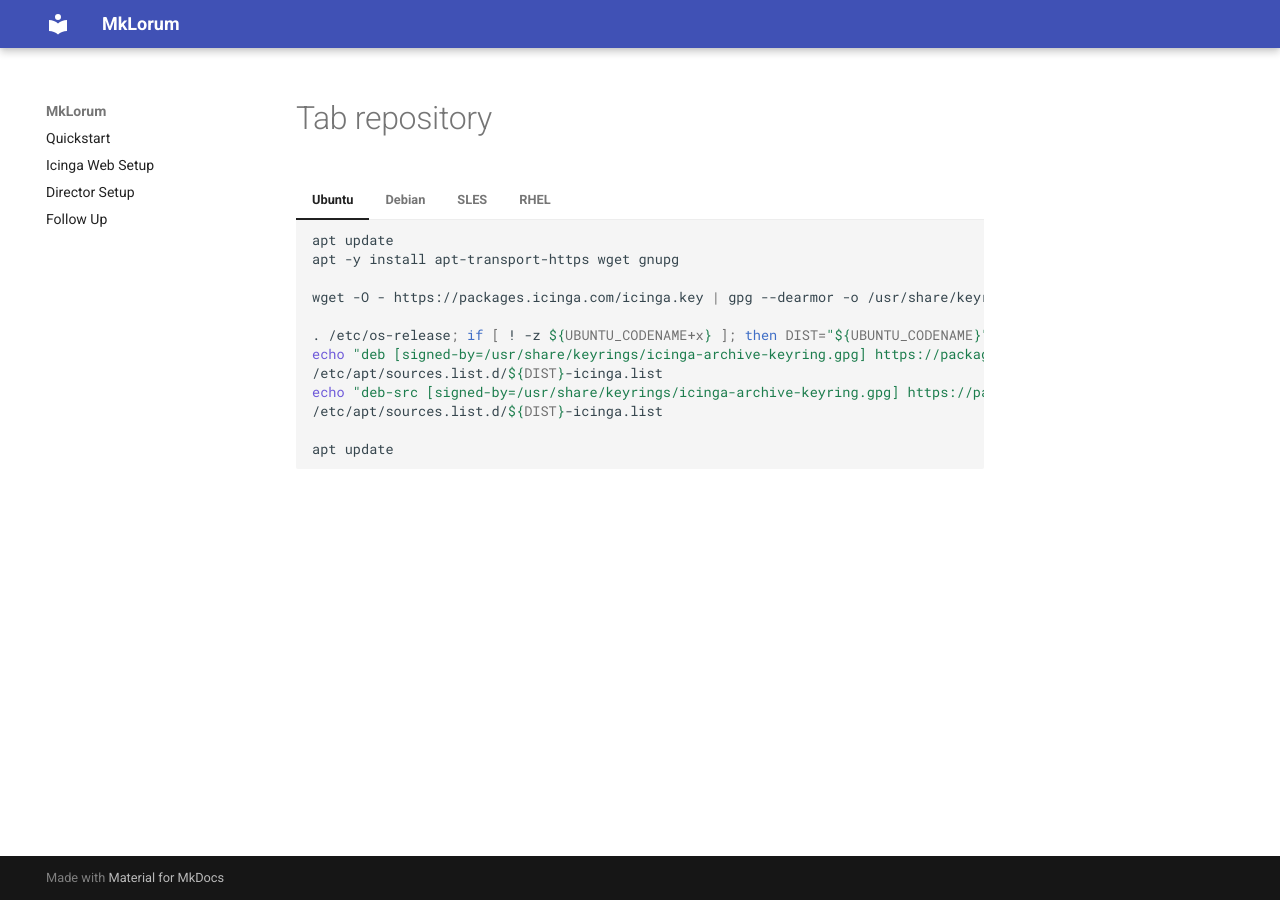
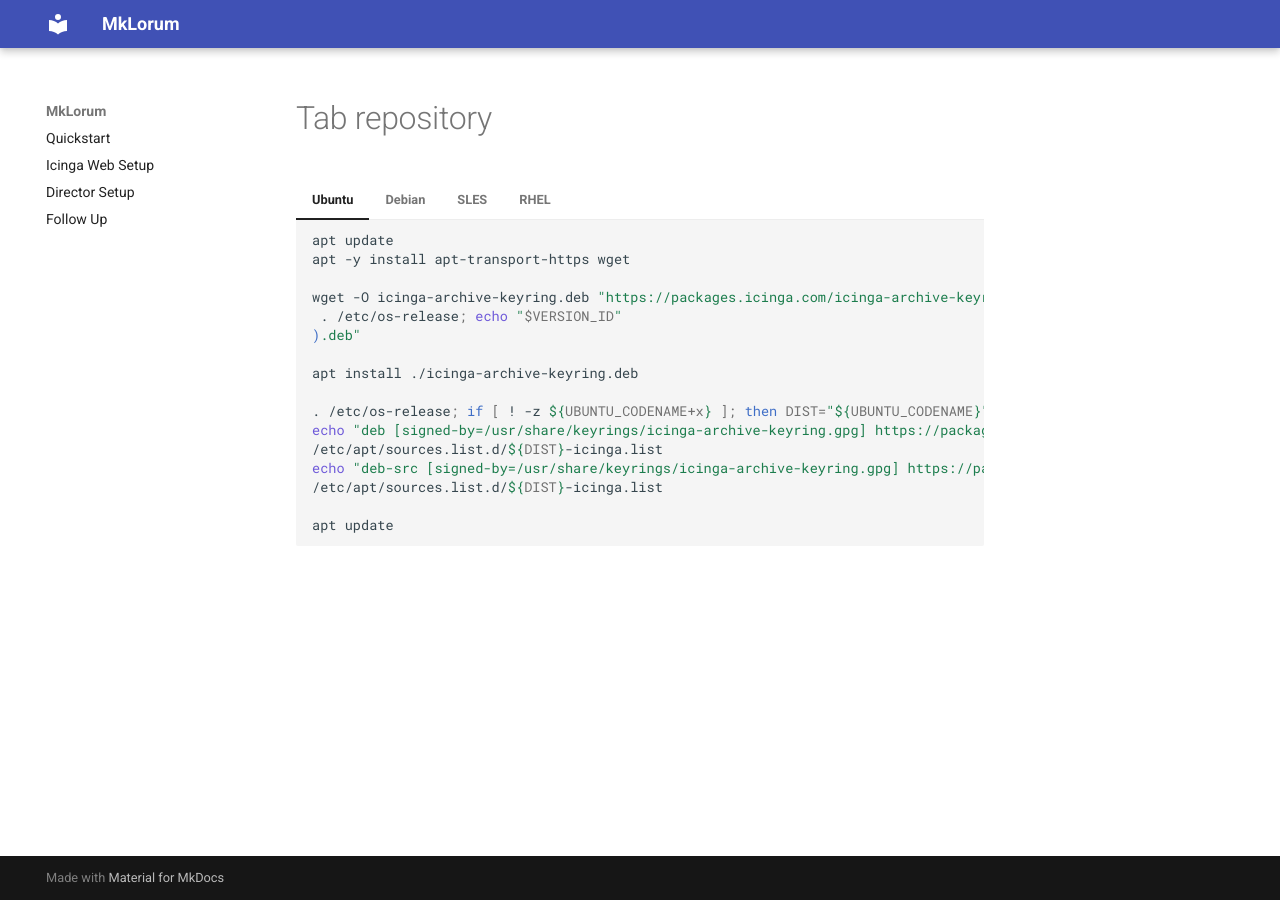
Before and after one commit to Icinga/get-started-docs, an MkDocs documentation site: the page built from doc/include/tab-repository.md, in a window 1280 px wide. Built offline with MkDocs 1.6.1 and Material for MkDocs 9.7.7, drawn with Linux system fonts in a browser that asks for light colours.

Commit message:
.deb: let user install icinga-archive-keyring package

````diff
--- a/doc/include/tab-repository.md
+++ b/doc/include/tab-repository.md
@@ -2,9 +2,13 @@
 
     ```bash
     apt update
-    apt -y install apt-transport-https wget gnupg
+    apt -y install apt-transport-https wget
 
-    wget -O - https://packages.icinga.com/icinga.key | gpg --dearmor -o /usr/share/keyrings/icinga-archive-keyring.gpg
+    wget -O icinga-archive-keyring.deb "https://packages.icinga.com/icinga-archive-keyring_latest+ubuntu$(
+     . /etc/os-release; echo "$VERSION_ID"
+    ).deb"
+
+    apt install ./icinga-archive-keyring.deb
 
     . /etc/os-release; if [ ! -z ${UBUNTU_CODENAME+x} ]; then DIST="${UBUNTU_CODENAME}"; else DIST="$(lsb_release -c| awk '{print $2}')"; fi; \
     echo "deb [signed-by=/usr/share/keyrings/icinga-archive-keyring.gpg] https://packages.icinga.com/ubuntu icinga-${DIST} main" > \
@@ -19,14 +23,18 @@
 
     ```bash
     apt update
-    apt -y install apt-transport-https wget gnupg
+    apt -y install apt-transport-https wget
 
-    wget -O - https://packages.icinga.com/icinga.key | apt-key add -
+    wget -O icinga-archive-keyring.deb "https://packages.icinga.com/icinga-archive-keyring_latest+debian$(
+     . /etc/os-release; echo "$VERSION_ID"
+    ).deb"
+
+    apt install ./icinga-archive-keyring.deb
 
     DIST=$(awk -F"[)(]+" '/VERSION=/ {print $2}' /etc/os-release); \
-    echo "deb https://packages.icinga.com/debian icinga-${DIST} main" > \
+    echo "deb [signed-by=/usr/share/keyrings/icinga-archive-keyring.gpg] https://packages.icinga.com/debian icinga-${DIST} main" > \
     /etc/apt/sources.list.d/${DIST}-icinga.list
-    echo "deb-src https://packages.icinga.com/debian icinga-${DIST} main" >> \
+    echo "deb-src [signed-by=/usr/share/keyrings/icinga-archive-keyring.gpg] https://packages.icinga.com/debian icinga-${DIST} main" >> \
     /etc/apt/sources.list.d/${DIST}-icinga.list
 
     apt update
````
